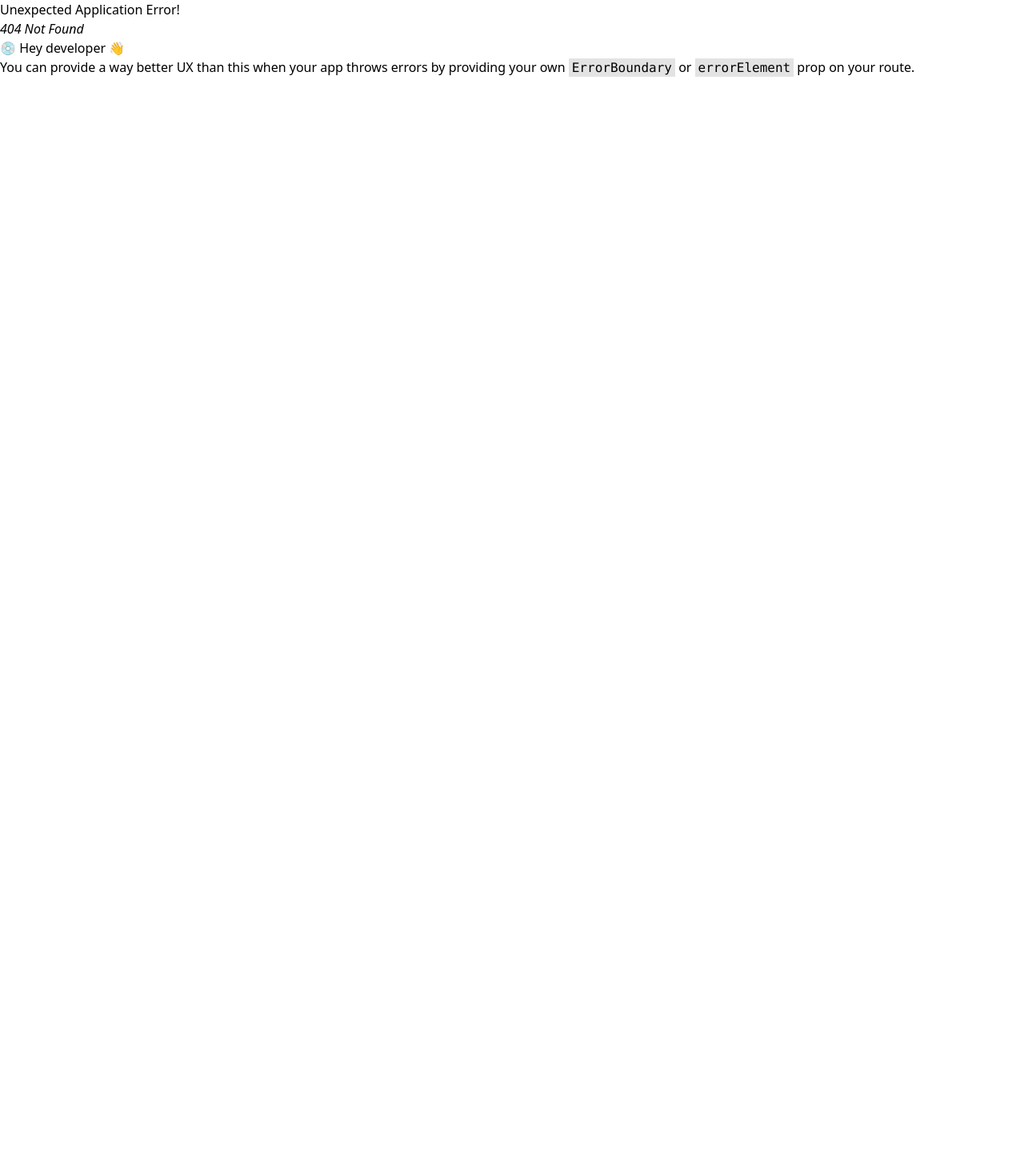
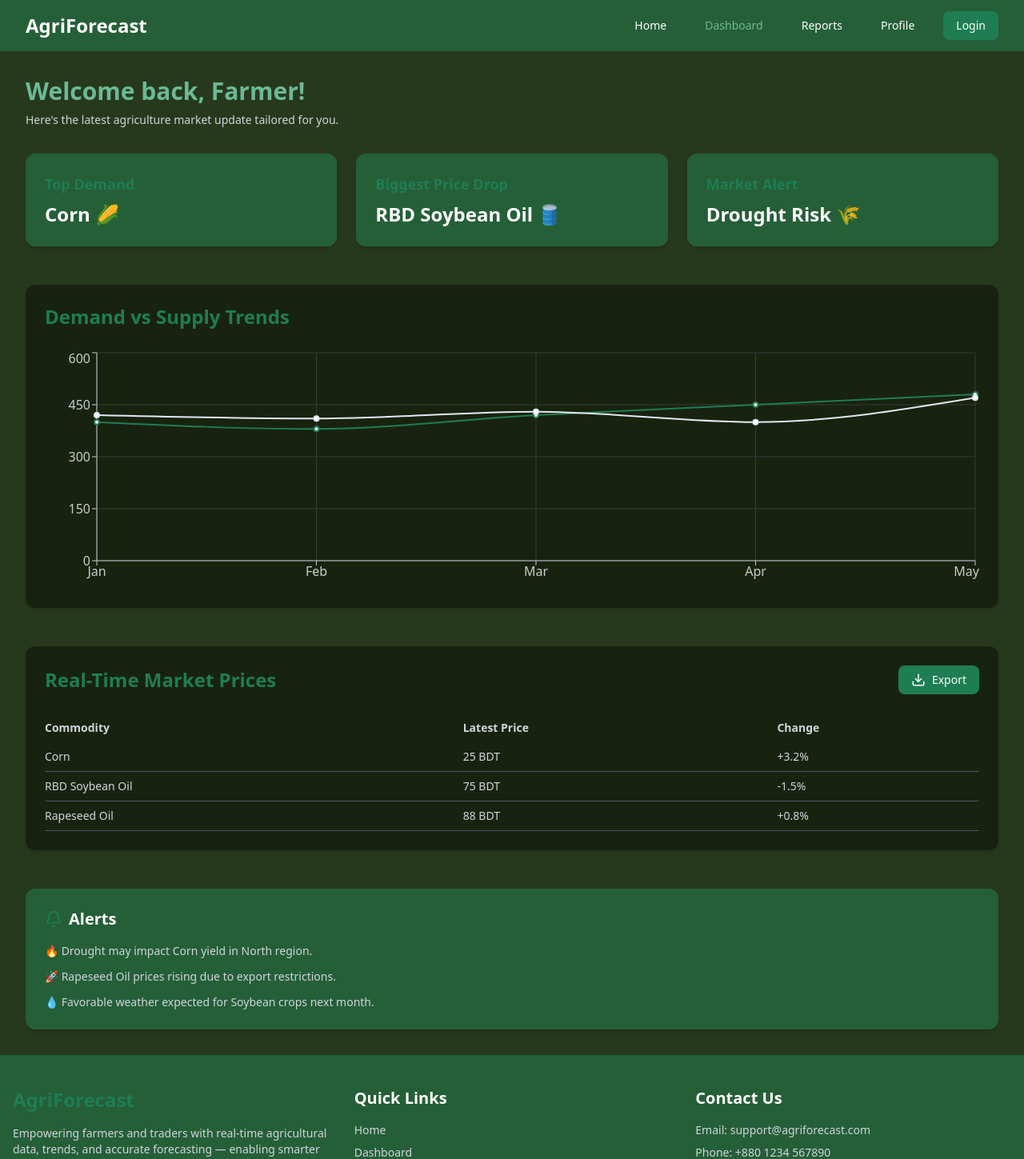
Before and after one commit to Md-Shakhawat-Hosen/supply-demand-client, a React (Vite) app: page /dashboard in a window 1280 px wide. Before the commit this address had no page. Shown: the top 1449 px of the page at 80% size. Before the commit the page ends 800 px from the top, so only its background shows below. Built offline with nearby package versions, Linux system fonts and the light colour scheme.

Commit message:
added dashboard

```diff
--- /dev/null
+++ b/src/pages/Dashboard.jsx
@@ -0,0 +1,142 @@
+// src/pages/Dashboard.jsx
+import {
+  LineChart,
+  Line,
+  XAxis,
+  YAxis,
+  CartesianGrid,
+  Tooltip,
+  ResponsiveContainer,
+  BarChart,
+  Bar,
+} from "recharts";
+import { Bell, Download } from "lucide-react";
+
+const demandSupplyData = [
+  { month: "Jan", demand: 400, supply: 420 },
+  { month: "Feb", demand: 380, supply: 410 },
+  { month: "Mar", demand: 420, supply: 430 },
+  { month: "Apr", demand: 450, supply: 400 },
+  { month: "May", demand: 480, supply: 470 },
+];
+
+const marketPrices = [
+  { commodity: "Corn", price: "25 BDT", change: "+3.2%" },
+  { commodity: "RBD Soybean Oil", price: "75 BDT", change: "-1.5%" },
+  { commodity: "Rapeseed Oil", price: "88 BDT", change: "+0.8%" },
+];
+
+const Dashboard = () => {
+  return (
+    <div className="bg-[#27391C]">
+      <div className="max-w-7xl mx-auto  min-h-screen text-white p-4 md:p-8">
+        {/* Welcome */}
+        <div className="mb-8">
+          <h1 className="text-3xl font-bold text-[#6cb996] mb-2">
+            Welcome back, Farmer!
+          </h1>
+          <p className="text-gray-300 text-sm">
+            Here's the latest agriculture market update tailored for you.
+          </p>
+        </div>
+
+        {/* Summary Cards */}
+        <div className="grid grid-cols-1 md:grid-cols-3 gap-6 mb-12">
+          <div className="bg-[#255F38] rounded-xl p-6 shadow-md hover:shadow-lg transition">
+            <h2 className="text-lg font-semibold text-[#1F7D53] mb-2">
+              Top Demand
+            </h2>
+            <p className="text-2xl font-bold">Corn 🌽</p>
+          </div>
+          <div className="bg-[#255F38] rounded-xl p-6 shadow-md hover:shadow-lg transition">
+            <h2 className="text-lg font-semibold text-[#1F7D53] mb-2">
+              Biggest Price Drop
+            </h2>
+            <p className="text-2xl font-bold">RBD Soybean Oil 🛢️</p>
+          </div>
+          <div className="bg-[#255F38] rounded-xl p-6 shadow-md hover:shadow-lg transition">
+            <h2 className="text-lg font-semibold text-[#1F7D53] mb-2">
+              Market Alert
+            </h2>
+            <p className="text-2xl font-bold">Drought Risk 🌾</p>
+          </div>
+        </div>
+
+        {/* Demand-Supply Chart */}
+        <div className="bg-[#18230F] rounded-xl p-6 shadow-md mb-12">
+          <h2 className="text-2xl font-bold text-[#1F7D53] mb-6">
+            Demand vs Supply Trends
+          </h2>
+          <ResponsiveContainer width="100%" height={300}>
+            <LineChart data={demandSupplyData}>
+              <CartesianGrid stroke="#3A3A3A" />
+              <XAxis dataKey="month" stroke="#ccc" />
+              <YAxis stroke="#ccc" />
+              <Tooltip />
+              <Line
+                type="monotone"
+                dataKey="demand"
+                stroke="#1F7D53"
+                strokeWidth={2}
+              />
+              <Line
+                type="monotone"
+                dataKey="supply"
+                stroke="#E2E8F0"
+                strokeWidth={2}
+              />
+            </LineChart>
+          </ResponsiveContainer>
+        </div>
+
+        {/* Real-Time Market Prices */}
+        <div className="bg-[#18230F] rounded-xl p-6 shadow-md mb-12">
+          <div className="flex justify-between items-center mb-6">
+            <h2 className="text-2xl font-bold text-[#1F7D53]">
+              Real-Time Market Prices
+            </h2>
+            <button className="flex items-center bg-[#1F7D53] hover:bg-[#18230F] text-white px-4 py-2 rounded-lg text-sm font-medium transition-all">
+              <Download size={18} className="mr-2" />
+              Export
+            </button>
+          </div>
+          <div className="overflow-x-auto">
+            <table className="min-w-full text-sm text-gray-300">
+              <thead>
+                <tr>
+                  <th className="py-2 text-left">Commodity</th>
+                  <th className="py-2 text-left">Latest Price</th>
+                  <th className="py-2 text-left">Change</th>
+                </tr>
+              </thead>
+              <tbody>
+                {marketPrices.map((item, idx) => (
+                  <tr key={idx} className="border-b border-gray-600">
+                    <td className="py-2">{item.commodity}</td>
+                    <td className="py-2">{item.price}</td>
+                    <td className="py-2">{item.change}</td>
+                  </tr>
+                ))}
+              </tbody>
+            </table>
+          </div>
+        </div>
+
+        {/* Alerts & Notifications */}
+        <div className="bg-[#255F38] rounded-xl p-6 shadow-md">
+          <div className="flex items-center mb-4">
+            <Bell size={22} className="text-[#1F7D53] mr-2" />
+            <h2 className="text-xl font-semibold">Alerts</h2>
+          </div>
+          <ul className="space-y-3 text-sm text-gray-300">
+            <li>🔥 Drought may impact Corn yield in North region.</li>
+            <li>🚀 Rapeseed Oil prices rising due to export restrictions.</li>
+            <li>💧 Favorable weather expected for Soybean crops next month.</li>
+          </ul>
+        </div>
+      </div>
+    </div>
+  );
+};
+
+export default Dashboard;
```
Also changed, not shown: src/Router.jsx (+11 -6 lines).
